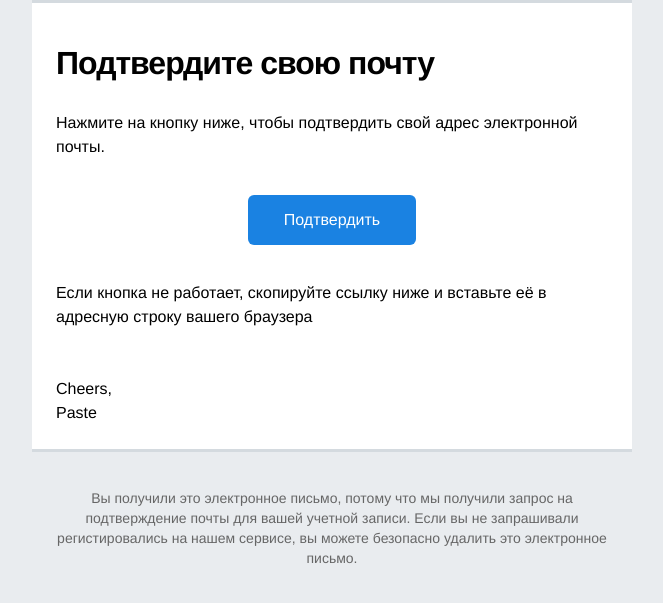
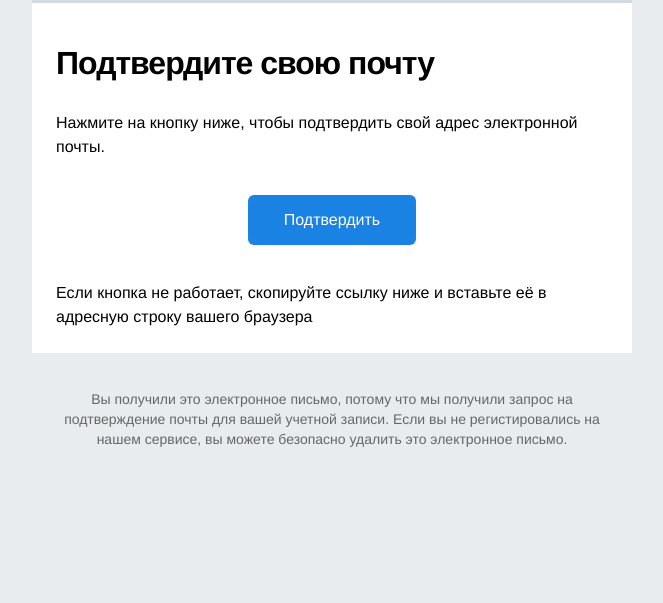
Before and after one commit to sxkxixx/aiohttp_booking, a Python web app: template mail_worker/templates/verify_email.html in a window 1280 px wide. Shown: the top 603 px of the page, without its empty margins (308-971 px from the left). Run offline with Jinja, Linux system fonts and the light colour scheme; the template is opened without the code that fills it, so the values that code supplies are empty; some web fonts are replaced.

Commit message:
Правка в шаблоне

```diff
--- a/mail_worker/templates/verify_email.html
+++ b/mail_worker/templates/verify_email.html
@@ -161,12 +161,6 @@
                                     </p>
                                 </td>
                             </tr>
-                            <tr>
-                                <td align="left" bgcolor="#ffffff"
-                                    style="padding: 24px; font-family: 'Source Sans Pro', Helvetica, Arial, sans-serif; font-size: 16px; line-height: 24px; border-bottom: 3px solid #d4dadf">
-                                    <p style="margin: 0;">Cheers,<br> Paste</p>
-                                </td>
-                            </tr>
                         </table>
                     </td>
                 </tr>
@@ -189,7 +183,7 @@
                                         получили запрос на подтверждение почты
                                         для
                                         вашей учетной записи. Если вы не
-                                        запрашивали регистировались на нашем
+                                        регистировались на нашем
                                         сервисе, вы можете
                                         безопасно удалить это электронное
                                         письмо.</p>
```
Also changed, not shown: mail_worker/sender/smtp.py (+4 -4 lines).
